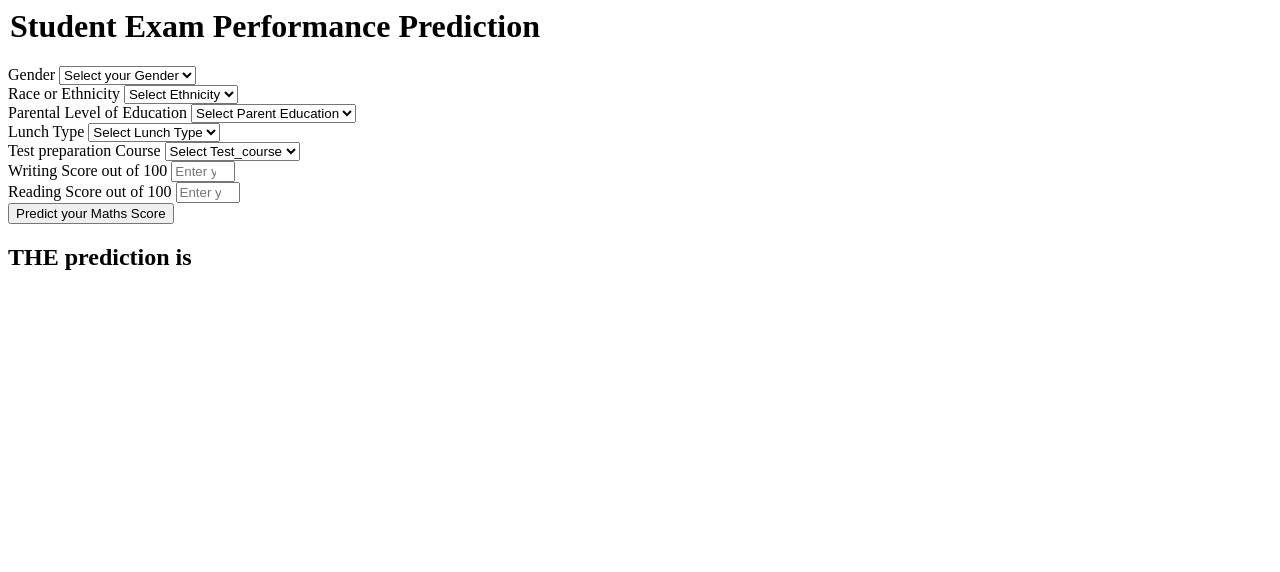
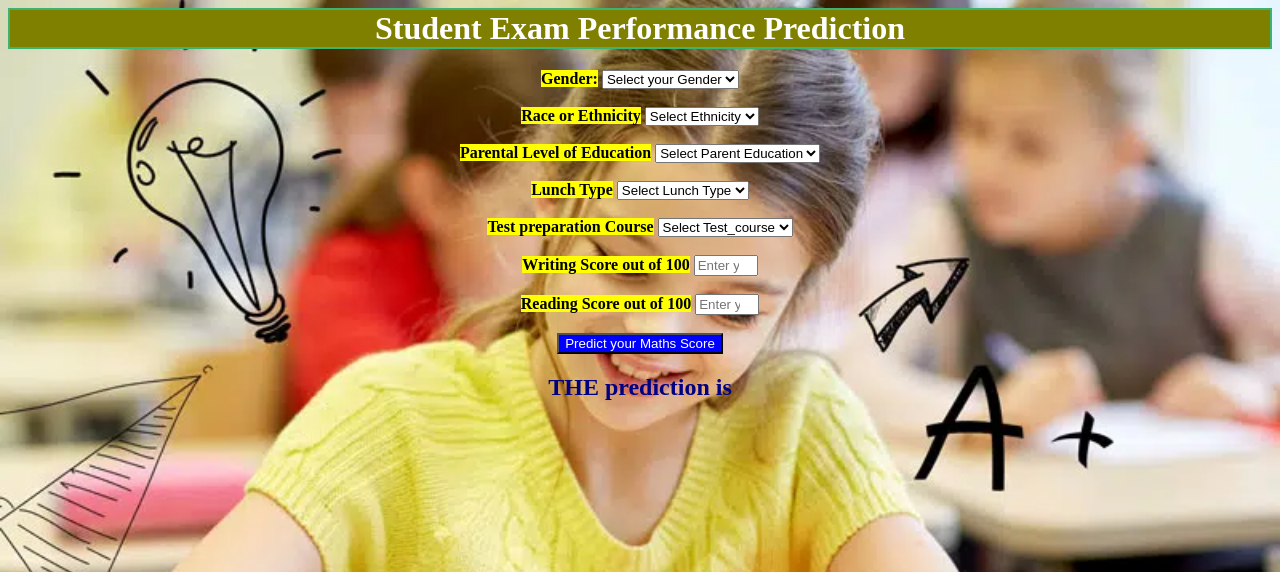
Before and after one commit to rrpatil-1/ML_PROJECT, a Flask app: page /predict in a window 1280 px wide. Shown: the top 572 px of the page. Run offline with Flask 3, Linux system fonts and the light colour scheme.

Commit message:
html formatting with background image

```diff
--- a/templates/home.html
+++ b/templates/home.html
@@ -1,14 +1,14 @@
 <html>
-<body>
-    <div class="login">
+<body background="Student.png" style='background-repeat:no-repeat; background-size: cover;'>
+    <div class="login" >
 
 
-       <form action="{{ url_for('predict_datapoint')}}" method="post">
-        <h1>
+       <form action="{{ url_for('predict_datapoint')}}" method="post" align="center">
+        <h1 style='border:2px solid MediumSeaGreen;text-align:center;color:white;background-color:Olive;'>
             <legend>Student Exam Performance Prediction</legend>
         </h1>
-        <div class="mb-3">
-            <label class="form-label">Gender</label>
+        <div class="mb-3",>
+            <label class="form-label" style='background-color:Yellow; color: black;text-align: center;'><b>Gender:</label>
             <select class="form-control" name="gender" placeholder="Enter you Gender" required>
                 <option class="placeholder" selected disabled value="">Select your Gender</option>
                 <option value="male">
@@ -17,10 +17,10 @@
                 <option value="female">
                     Female
                 </option>
-            </select>
+            </select><br><br>
         </div>
         <div class="mb-3">
-            <label class="form-label">Race or Ethnicity</label>
+            <label class="form-label" style='background-color:Yellow; color: black;text-align: center;'><b>Race or Ethnicity</label>
             <select class="form-control" name="ethnicity" placeholder="Enter you ethnicity" required>
                 <option class="placeholder" selected disabled value="">Select Ethnicity</option>
                 <option value="group A">
@@ -38,10 +38,10 @@
                 <option value="group E">
                     Group E
                 </option>
-            </select>
+            </select><br><br>
         </div>
         <div class="mb-3">
-            <label class="form-label">Parental Level of Education</label>
+            <label class="form-label" style='background-color:Yellow; color: black;text-align: center;'><b>Parental Level of Education</label>
             <select class="form-control" name="parental_level_of_education"
                 placeholder="Enter you Parent Education" required>
                 <option class="placeholder" selected disabled value="">Select Parent Education</option>
@@ -63,10 +63,10 @@
                 <option value="some high school">
                     some high school
                 </option>
-            </select>
+            </select><br><br>
         </div>
         <div class="mb-3">
-            <label class="form-label">Lunch Type</label>
+            <label class="form-label" style='background-color:Yellow; color: black;text-align: center;'><b>Lunch Type</label>
             <select class="form-control" name="lunch" placeholder="Enter you Lunch" required>
                 <option class="placeholder" selected disabled value="">Select Lunch Type</option>
                 <option value="free/reduced">
@@ -75,10 +75,10 @@
                 <option value="standard">
                     standard
                 </option>
-            </select>
+            </select><br><br>
         </div>
         <div class="mb-3">
-            <label class="form-label">Test preparation Course</label>
+            <label class="form-label" style='background-color:Yellow; color: black;text-align: center;'><b>Test preparation Course</label>
             <select class="form-control" name="test_preparation_course" placeholder="Enter you Course"
                 required>
                 <option class="placeholder" selected disabled value="">Select Test_course</option>
@@ -88,23 +88,23 @@
                 <option value="completed">
                     Completed
                 </option>
-            </select>
+            </select><br><br>
         </div>
         <div class="mb-3">
-            <label class="form-label">Writing Score out of 100</label>
+            <label class="form-label" style='background-color:Yellow; color: black;text-align: center;'><b>Writing Score out of 100</label>
             <input class="form-control" type="number" name="reading_score"
-                placeholder="Enter your Reading score" min='0' max='100' />
+                placeholder="Enter your Reading score" min='0' max='100' /><br><br>
         </div>
         <div class="mb-3">
-            <label class="form-label">Reading Score out of 100</label>
+            <label class="form-label" style='background-color:Yellow; color: black;text-align: center;'><b>Reading Score out of 100</label>
             <input class="form-control" type="number" name="writing_score"
-                placeholder="Enter your Reading Score" min='0' max='100' />
+                placeholder="Enter your Reading Score" min='0' max='100' /><br><br>
         </div>
         <div class="mb-3">
-            <input class="btn btn-primary" type="submit" value="Predict your Maths Score" required />
+            <input class="btn btn-primary" type="submit" value="Predict your Maths Score" required style='background-color:blue; color: white;text-align: center;'/>
         </div>
     </form>
-    <h2>
+    <h2 style='text-align:center;color:Navy;'>
        THE  prediction is {{results}}
     </h2>
    <body>
```
